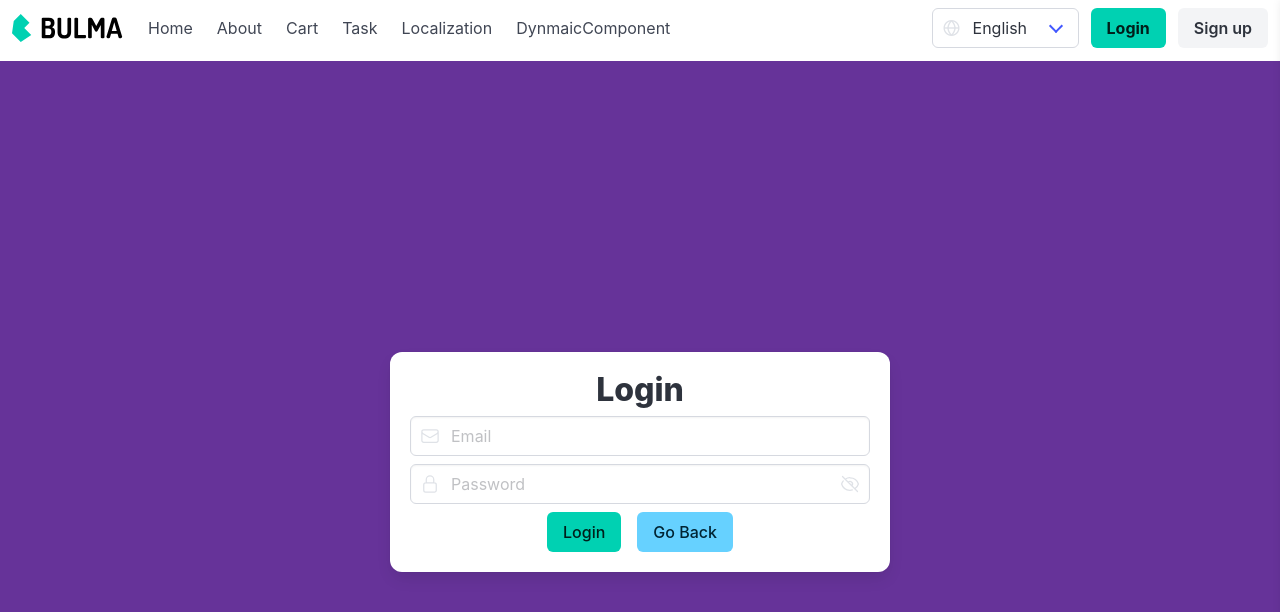
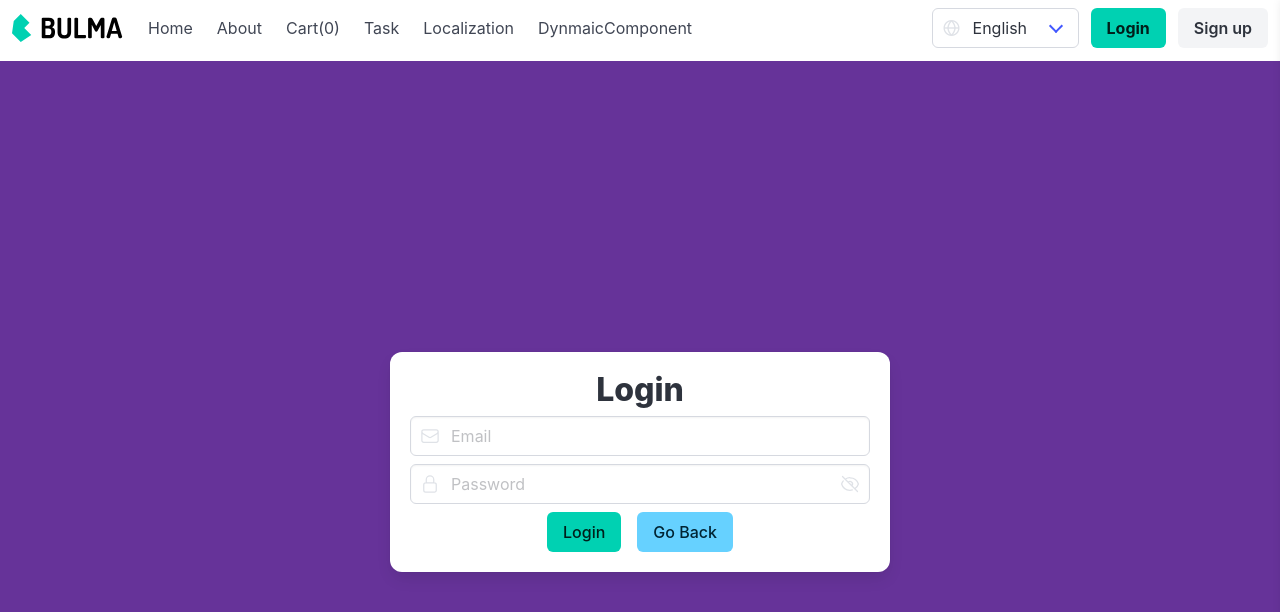
Before and after one commit to HassanRaza375/Ecommerce, a Vue app in the folder client/: page /Login in a window 1280 px wide. Shown: the top 612 px of the page. Built offline with nearby package versions, Linux system fonts and the light colour scheme.

Commit message:
cart started

```diff
--- a/client/src/components/ProductCard.vue
+++ b/client/src/components/ProductCard.vue
@@ -2,6 +2,8 @@
 import { getProducts } from '../services/productService'
 import { capitalize } from '@/utils/capitalize'
 import { onMounted, ref } from 'vue'
+import { useCartStore } from '@/stores/cart'
+const cartStore = useCartStore()
 let productData = ref({})
 const getProductData = async () => {
   const { data } = await getProducts()
@@ -43,7 +45,7 @@ onMounted(async () => {
             <p class="product-price">{{ productCard.price || '0' }}</p>
             <p class="product-stock">{{ productCard.stock }}</p>
             <div class="product-buttons">
-              <button class="btn add-cart">Add to Cart</button>
+              <button class="btn add-cart" @click="cartStore.addItem(productCard)">Add to Cart</button>
               <button class="btn view-detail">View Details</button>
             </div>
           </div>
--- a/client/src/components/layout/HeaderLayout.vue
+++ b/client/src/components/layout/HeaderLayout.vue
@@ -1,12 +1,14 @@
 <script setup>
-import { ref, defineAsyncComponent } from 'vue'
+import { ref,computed ,defineAsyncComponent } from 'vue'
 import { useCommonStore } from '../../stores/common'
+import { useCartStore } from '../../stores/cart'
 import { RouterLink, useRouter } from 'vue-router'
 import { useI18n } from 'vue-i18n'
 const { t, locale } = useI18n()
 
 const router = useRouter()
 const store = useCommonStore()
+const cartStore = useCartStore()
 const isCartOpen = ref(false)
 const toggleUserCart = () => {
   isCartOpen.value = !isCartOpen.value
@@ -15,10 +17,10 @@ const toggleUserCart = () => {
 const isOpen = ref(false)
 const currentLang = ref(locale.value)
 const userId = JSON.parse(localStorage.getItem('userId')) || ''
-const links = ref([
+const links = computed(() => [
   { name: 'Home', path: '/' },
   { name: 'About', path: '/about' },
-  { name: 'Cart', path: '/cart' },
+  { name: `Cart(${cartStore.totalItems})`, path: '/cart' },
   { name: 'Task', path: '/Todo' },
   { name: 'Localization', path: '/Localization' },
   { name: 'DynmaicComponent', path: '/DynmaicComponent' },
@@ -84,9 +86,9 @@ const changeLanguage = () => {
 
         <div id="navbarBasicExample" class="navbar-menu">
           <div class="navbar-start">
-            <RouterLink v-for="(item, i) in links" class="navbar-item" :to="item.path" :key="i">{{
-              item.name
-            }}</RouterLink>
+            <RouterLink v-for="(item, i) in links" class="navbar-item" :to="item.path" :key="i">
+              {{item.name}}
+            </RouterLink>
           </div>
 
           <div class="navbar-end">
--- a/client/src/views/HomeView.vue
+++ b/client/src/views/HomeView.vue
@@ -13,7 +13,8 @@ import {
   reactive,
 } from 'vue'
 import LoadingSpinner from '../components/layout/LoadingSpinner.vue'
-
+import { useCartStore } from '@/stores/cart'
+const cartStore = useCartStore()
 let firstName = ref('John')
 let lastName = ref('Doe')
 const imagsSlider = reactive([
@@ -52,6 +53,7 @@ onBeforeMount(() => {
 })
 onMounted(() => {
   console.log('on Mounted called')
+  cartStore.loadCart()
 })
 onBeforeUpdate(() => {
   console.log('on BeforeUpdated called')
--- a/client/src/views/cart/index.vue
+++ b/client/src/views/cart/index.vue
@@ -49,10 +49,10 @@ cart.value = cart.value.filter(i => i.id !== id)
 function checkout() {
 if (cart.value.length === 0) {
     alert('Your cart is empty!')
+    localStorage.removeItem(CART_KEY)
     return
 }
 alert(`Demo checkout — Total: $${total.value.toFixed(2)}`)
-localStorage.removeItem(CART_KEY)
 // cart.value = []
 }
 
@@ -107,7 +107,7 @@ localStorage.setItem(CART_KEY, JSON.stringify(val))
       <div>Browse products and add them to your cart.</div>
     </div>
 
-    <aside class="summary">
+    <aside class="summary" :class="cart.length === 0? 'grid-span-2':''">
       <h2>Order Summary</h2>
       <div class="line"><span>Items</span><span>{{ totalItems }}</span></div>
       <div class="line"><span>Subtotal</span><span>\${{ subtotal.toFixed(2) }}</span></div>
@@ -121,6 +121,9 @@ localStorage.setItem(CART_KEY, JSON.stringify(val))
 
 
 <style scoped>
+.grid-span-2{
+  grid-column: 1/span 2;
+}
 .container {
   max-width: 1100px;
   margin: 36px auto;
```
